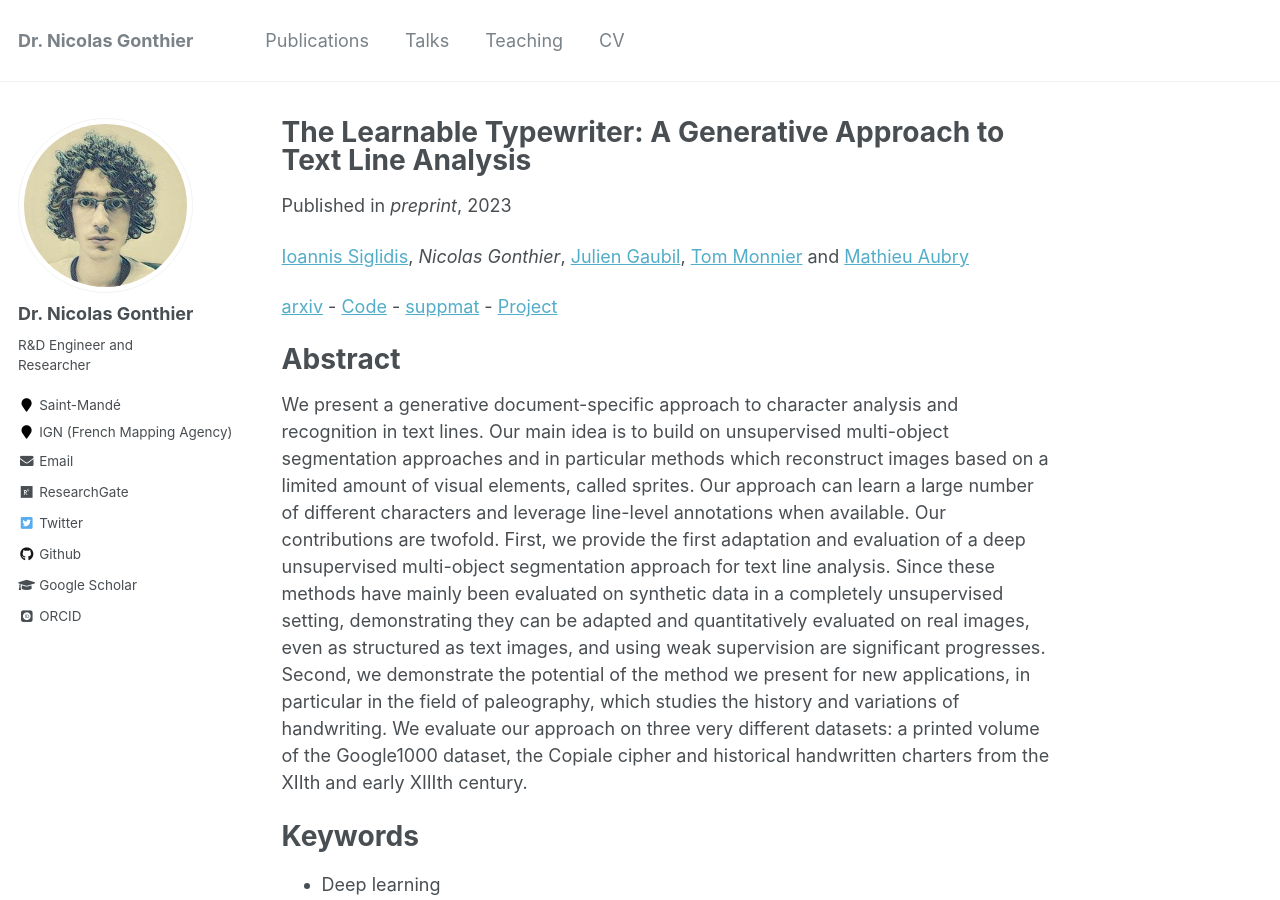
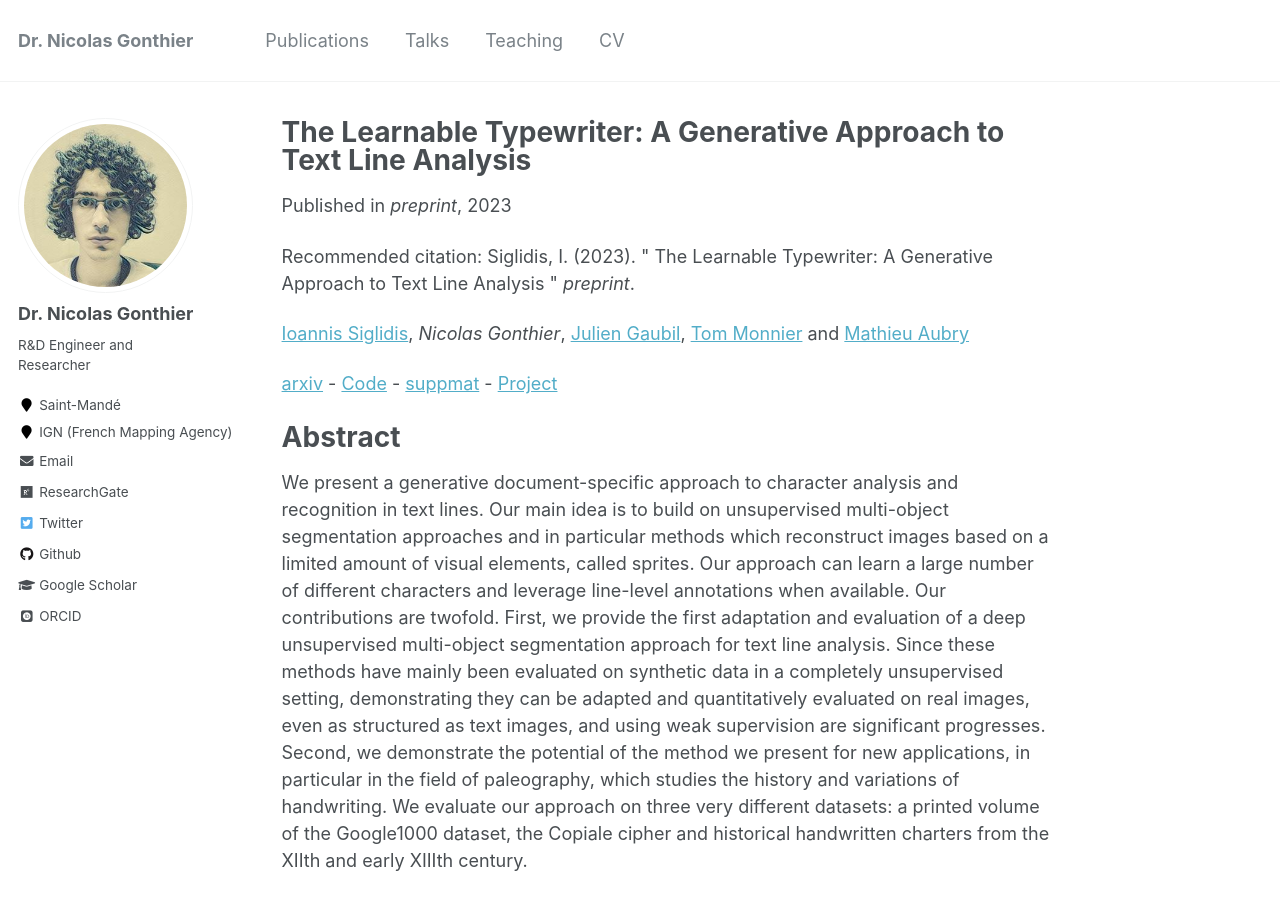
Before and after one commit to ngonthier/ngonthier.github.io, a Jekyll site: the page built from _publications/2023-Learnable_typewriter.md, in a window 1280 px wide and 900 px high. Built offline with Jekyll 4.4.1, drawn with Linux system fonts in a browser that asks for light colours; some web fonts are replaced; part of the change alters nothing that is shown.

Commit message:
Update 2023-Learnable_typewriter.md

```diff
--- a/_publications/2023-Learnable_typewriter.md
+++ b/_publications/2023-Learnable_typewriter.md
@@ -6,7 +6,7 @@ excerpt: 'This paper is about unsupervised text recognition based on analysis-by
 date: 2023-02-01
 venue: 'preprint'
 #paperurl: 'https://'
-#citation: 'Siglidis, I. (2023). &quot; The Learnable Typewriter: A Generative Approach to Text Line Analysis &quot; <i>preprint</i>.'
+citation: 'Siglidis, I. (2023). &quot; The Learnable Typewriter: A Generative Approach to Text Line Analysis &quot; <i>preprint</i>.'
 ---
 
 [Ioannis Siglidis](https://imagine.enpc.fr/~siglidii/), *Nicolas Gonthier*, [Julien Gaubil](https://juliengaubil.github.io/),  [Tom Monnier](https://www.tmonnier.com/) and [Mathieu Aubry](http://imagine.enpc.fr/~aubrym/)
```
